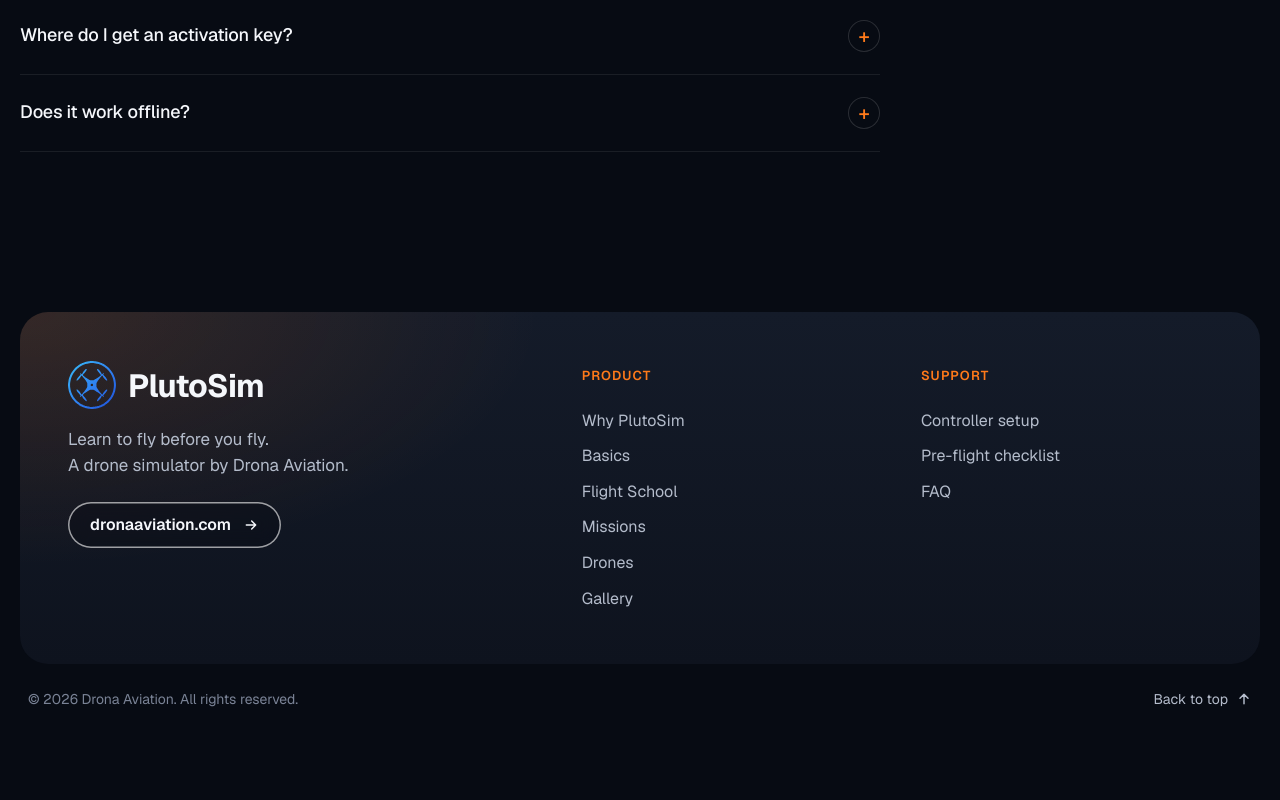
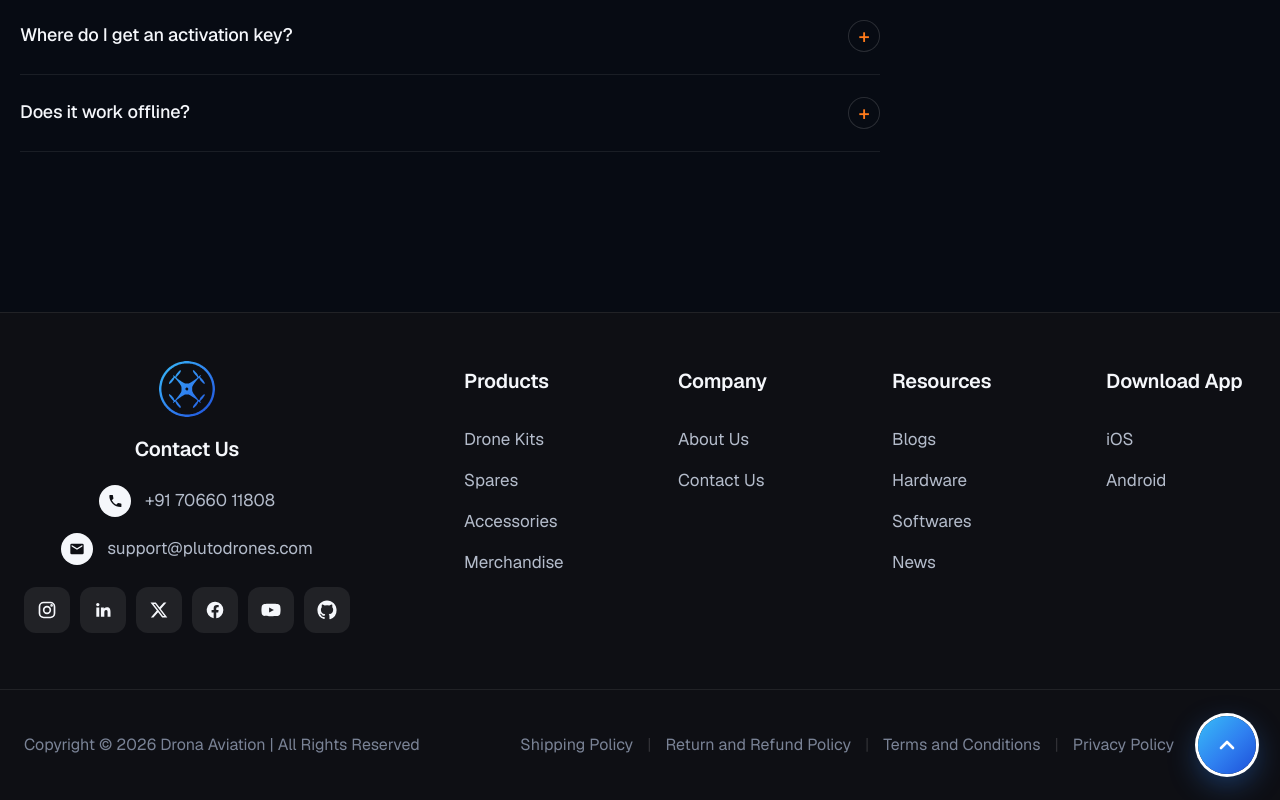
Before and after one commit to Mishra-coder/Pluto_Simulator_Webpage, a React (Vite) app: page / in a window 1280 px wide. Shown: the part 7146-7946 px from the top of the page. Before the commit the page ends 7889 px from the top, so only its background shows below. Built offline with nearby package versions, Linux system fonts and the light colour scheme.

Commit message:
feat(footer): contact details, social links and policy bar

```diff
--- a/src/components/Footer.jsx
+++ b/src/components/Footer.jsx
@@ -1,31 +1,67 @@
 import { Icon } from "./Icon.jsx";
 
+/* links point at the Pluto Drones store site, which owns these pages */
+const SITE = "https://www.plutodrones.com";
+
 const COLUMNS = [
-  ["Product", [["#why", "Why PlutoSim"], ["#basics", "Basics"], ["#school", "Flight School"], ["#missions", "Missions"], ["#drones", "Drones"], ["#gallery", "Gallery"]]],
-  ["Support", [["#controls", "Controller setup"], ["#checklist", "Pre-flight checklist"], ["#faq", "FAQ"]]],
+  ["Products", [["/store#drone-kits", "Drone Kits"], ["/store/spares", "Spares"], ["/store/accessories", "Accessories"], ["/store#merchandise", "Merchandise"]]],
+  ["Company", [["/about", "About Us"], ["/contact", "Contact Us"]]],
+  ["Resources", [["/blogs", "Blogs"], ["/hardware", "Hardware"], ["/software", "Softwares"], ["/news", "News"]]],
+  ["Download App", [["https://apps.apple.com/in/app/pluto-controller/id1173323776", "iOS"], ["https://play.google.com/store/apps/details?id=com.drona.controller", "Android"]]],
 ];
 
-/* 10 · Footer: brand, link columns, copyright. Spacing separates the parts, no rules */
+const SOCIAL = [
+  ["i-ig", "Instagram", "https://www.instagram.com/plutodrones"],
+  ["i-in", "LinkedIn", "https://www.linkedin.com/company/drona-aviation-pvt-ltd-/"],
+  ["i-x", "X", "https://x.com/dronaaviation"],
+  ["i-fb", "Facebook", "https://www.facebook.com/plutodrones"],
+  ["i-yt", "YouTube", "https://www.youtube.com/dronaaviation"],
+  ["i-gh", "GitHub", "https://github.com/DronaAviation"],
+];
+
+const POLICIES = [
+  ["/shipping-policy", "Shipping Policy"],
+  ["/return-and-refund-policy", "Return and Refund Policy"],
+  ["/terms-and-conditions", "Terms and Conditions"],
+  ["/privacy-policy", "Privacy Policy"],
+];
+
+const ext = (href) => (href.startsWith("http") ? href : SITE + href);
+
+/* 10 · Footer: contact block and socials, four link columns, then copyright, policies and back-to-top */
 export default function Footer() {
   return (
     <footer>
-      <div className="wrap">
+      <div className="foot-wrap">
         <div className="foot">
-          <div className="foot-brand">
-            <a className="brand" href="#top"><img src="/assets/brand/logo.svg" alt="" />PlutoSim</a>
-            <p>Learn to fly before you fly.<br />A drone simulator by Drona Aviation.</p>
-            <a className="btn btn-ghost btn-sm" href="https://www.dronaaviation.com/" target="_blank" rel="noopener">dronaaviation.com<Icon id="i-arrow" /></a>
+          <div className="foot-contact">
+            <a className="foot-logo" href="#top" aria-label="PlutoSim, back to top"><img src="/assets/brand/logo.svg" alt="" /></a>
+            <h4>Contact Us</h4>
+            <a className="foot-line" href="tel:+917066011808"><i><Icon id="i-phone" /></i>+91 70660 11808</a>
+            <a className="foot-line" href="mailto:support@plutodrones.com"><i><Icon id="i-mail" /></i>support@plutodrones.com</a>
+            <div className="socials">
+              {SOCIAL.map(([icon, label, href]) => (
+                <a key={label} href={href} target="_blank" rel="noopener noreferrer" aria-label={label}><Icon id={icon} /></a>
+              ))}
             </div>
+          </div>
+          <div className="foot-cols">
             {COLUMNS.map(([title, links]) => (
               <nav key={title} className="foot-col" aria-label={title}>
                 <h4>{title}</h4>
-              {links.map(([href, label]) => <a key={href} href={href}>{label}</a>)}
+                {links.map(([href, label]) => <a key={label} href={ext(href)} target="_blank" rel="noopener noreferrer">{label}</a>)}
               </nav>
             ))}
           </div>
+        </div>
+      </div>
       <div className="legal">
-          <span>© {new Date().getFullYear()} Drona Aviation. All rights reserved.</span>
-          <a href="#top" className="to-top">Back to top<Icon id="i-arrow" /></a>
+        <div className="foot-wrap legal-row">
+          <span>Copyright © {new Date().getFullYear()} Drona Aviation | All Rights Reserved</span>
+          <nav className="policies" aria-label="Policies">
+            {POLICIES.map(([href, label]) => <a key={label} href={ext(href)} target="_blank" rel="noopener noreferrer">{label}</a>)}
+          </nav>
+          <a href="#top" className="to-top" aria-label="Back to top"><Icon id="i-up" /></a>
         </div>
       </div>
     </footer>
--- a/src/styles/sections/footer.css
+++ b/src/styles/sections/footer.css
@@ -1,17 +1,34 @@
-/* Footer: a soft glowing panel, no divider lines */
-footer{position:relative;padding:40px 0 32px}
-.foot{display:grid;grid-template-columns:1.6fr 1fr 1fr;gap:48px;padding:48px;border-radius:var(--radius-lg);background:radial-gradient(70% 120% at 0% 0%,rgba(255,122,26,.14),transparent 60%),linear-gradient(180deg,var(--card-2),var(--card-solid))}
-.foot-brand .brand{font-size:32px}
-.foot-brand .brand img{width:48px;height:48px}
-.foot-brand p{margin:16px 0 24px;color:var(--ink-2);font-size:17px;line-height:1.5}
-.foot-brand .btn svg{width:16px;height:16px}
-.foot-col h4{margin:6px 0 16px;font-size:13px;font-weight:600;letter-spacing:.08em;text-transform:uppercase;color:var(--signal)}
-.foot-col a{display:block;padding:5px 0;color:var(--ink-2);text-decoration:none;font-size:16px;transition:color .2s,transform .2s var(--ease)}
-.foot-col a:hover{color:var(--ink);transform:translateX(4px)}
-.legal{display:flex;justify-content:space-between;align-items:center;flex-wrap:wrap;gap:12px;padding:24px 8px 0;font-size:14px;color:var(--ink-3)}
-.to-top{display:flex;align-items:center;gap:8px;color:var(--ink-2);text-decoration:none}
-.to-top svg{width:16px;height:16px;transform:rotate(-90deg);transition:transform .25s var(--ease)}
-.to-top:hover{color:var(--signal)}
-.to-top:hover svg{transform:rotate(-90deg) translateX(3px)}
-@media(max-width:900px){.foot{grid-template-columns:1fr 1fr;padding:32px}.foot-brand{grid-column:1/-1}}
-@media(max-width:480px){.foot{grid-template-columns:1fr;gap:32px;padding:28px 24px}}
+/* Footer: contact and socials on the left, link columns on the right, policy bar underneath */
+footer{position:relative;margin-top:40px;background:#0e0f14;border-top:1px solid var(--line)}
+.foot-wrap{width:min(1440px,100% - 48px);margin:0 auto}
+.foot{display:flex;justify-content:space-between;gap:48px;padding:48px 0 56px}
+.foot h4{margin:0;font-size:20px;font-weight:600;letter-spacing:-.01em;color:var(--ink)}
+/* contact block: everything centred under the logo, as in the store footer */
+.foot-contact{display:flex;flex-direction:column;align-items:center;gap:16px}
+.foot-logo img{display:block;width:56px;height:56px}
+.foot-contact h4{margin-bottom:4px}
+.foot-line{display:flex;align-items:center;gap:14px;color:var(--ink-2);text-decoration:none;font-size:17px;transition:color .2s}
+.foot-line:hover{color:var(--ink)}
+.foot-line i{display:grid;place-items:center;width:32px;height:32px;border-radius:50%;background:var(--ink);color:#0e0f14}
+.foot-line svg{width:16px;height:16px}
+.socials{display:flex;flex-wrap:wrap;justify-content:center;gap:10px;margin-top:6px}
+.socials a{display:grid;place-items:center;width:46px;height:46px;border-radius:12px;background:rgba(255,255,255,.08);color:var(--ink);transition:background .2s,transform .2s var(--ease)}
+.socials a:hover{background:rgba(255,255,255,.18);transform:translateY(-2px)}
+.socials svg{width:20px;height:20px}
+.foot-cols{display:grid;grid-template-columns:repeat(4,minmax(150px,auto));gap:32px 64px}
+.foot-col h4{margin:4px 0 22px}
+.foot-col a{display:block;padding:7px 0;color:var(--ink-2);text-decoration:none;font-size:17px;transition:color .2s}
+.foot-col a:hover{color:var(--ink)}
+.legal{border-top:1px solid var(--line)}
+.legal-row{display:flex;align-items:center;gap:16px 24px;padding:26px 0;font-size:16px;color:var(--ink-3)}
+.legal-row > span{margin-right:auto}
+.policies{display:flex;flex-wrap:wrap;align-items:center}
+.policies a{color:var(--ink-3);text-decoration:none;transition:color .2s}
+.policies a:hover{color:var(--ink)}
+.policies a + a::before{content:"|";margin:0 14px;color:var(--line-2)}
+.to-top{flex:none;display:grid;place-items:center;width:58px;height:58px;border-radius:50%;background:linear-gradient(135deg,#38bdf8,#2f7ff0 55%,#1d4ed8);color:#fff;box-shadow:0 0 0 3px #fff,0 10px 30px rgba(47,127,240,.4);transition:transform .25s var(--ease)}
+.to-top:hover{transform:translateY(-3px)}
+.to-top svg{width:24px;height:24px}
+@media(max-width:1100px){.foot{flex-direction:column;align-items:center}.foot-cols{grid-template-columns:repeat(4,auto);gap:32px 48px}}
+@media(max-width:700px){.foot-cols{grid-template-columns:1fr 1fr;width:100%}.legal-row{flex-direction:column;align-items:center;text-align:center}.legal-row > span{margin:0}.policies{justify-content:center;row-gap:6px}}
+@media(max-width:400px){.foot-line{font-size:15px}.foot-wrap{width:calc(100% - 32px)}}
```
Lines whose indentation alone changed are shown as unchanged.
